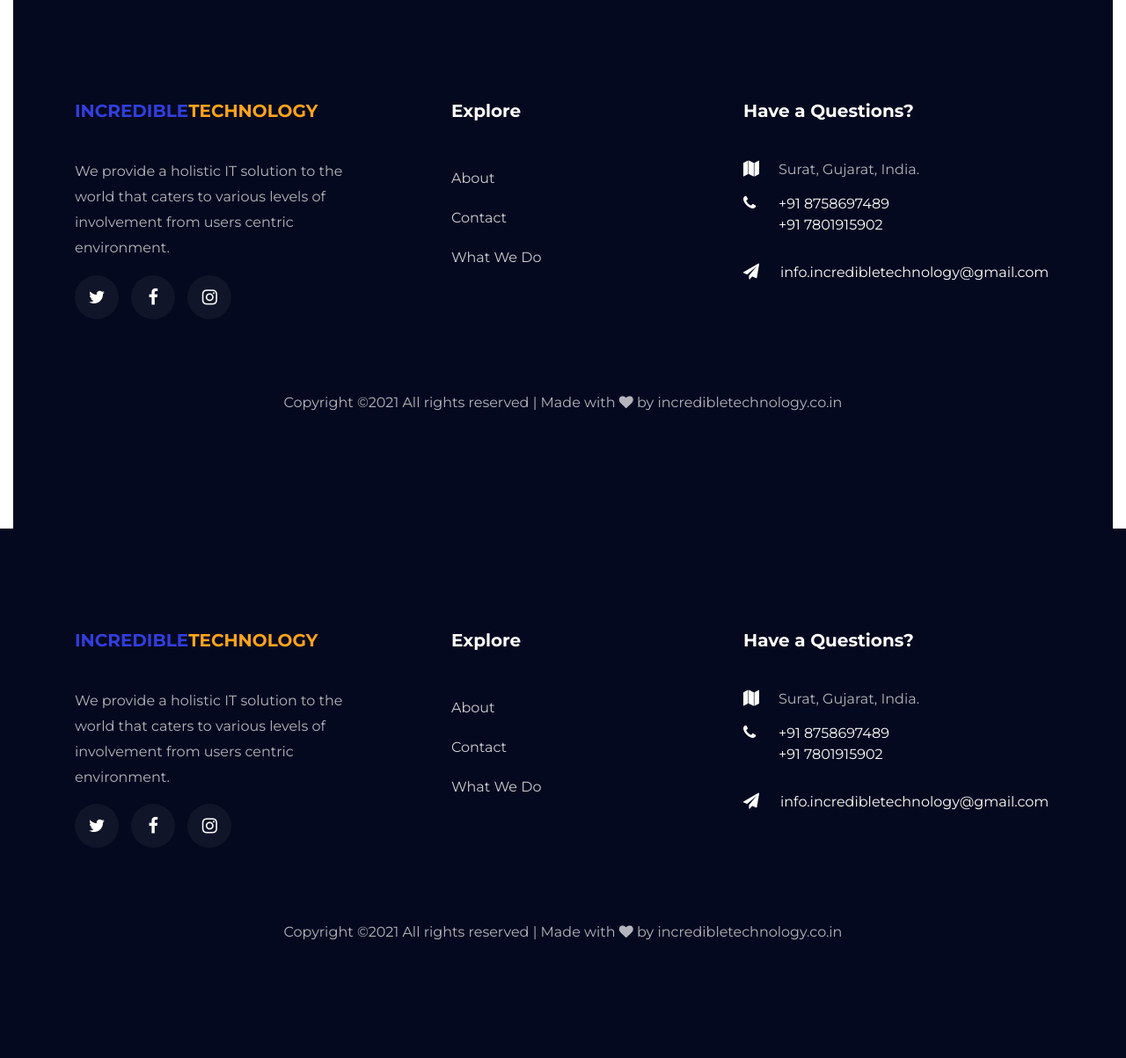
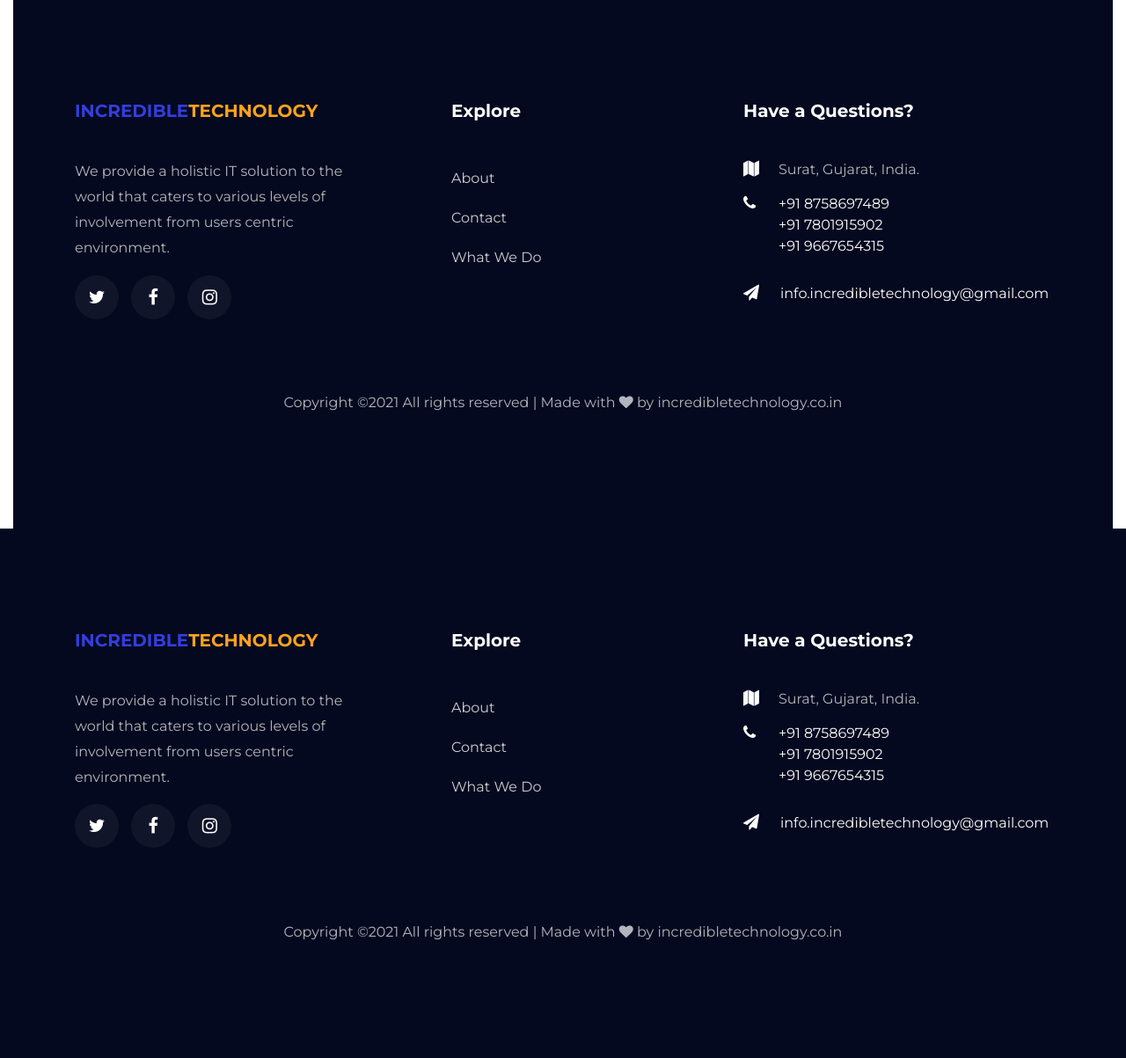
Before and after one commit to incredibletechnology/startup, a Django app: template media/templates/app/add_app.html in a window 1280 px wide. Shown: the part 422-1625 px from the top of the page at 88% size. Run offline with Django 3.2, Linux system fonts and the light colour scheme; the template is opened without the code that fills it, so the values that code supplies are empty; some libraries are stand-ins or nearby versions.

Commit message:
Update footer.html

```diff
--- a/template/base/footer.html
+++ b/template/base/footer.html
@@ -32,7 +32,7 @@
 						<div class="block-23 mb-3">
 							<ul>
 								<li><span class="icon fa fa-map marker"></span><span class="text">Surat, Gujarat, India.</span></li>
-								<li><a href="#"><span class="icon fa fa-phone"></span><span class="text">+91 8758697489 <br/>+91 7801915902</span></a></li>
+								<li><a href="#"><span class="icon fa fa-phone"></span><span class="text">+91 8758697489 <br/>+91 7801915902 <br/>+91 9667654315</span></a></li>
 								<li><a href="#"><span class="icon fa fa-paper-plane pr-4"></span><span class="text">info.incredibletechnology@gmail.com</span></a></li>
 							</ul>
 						</div>
```
